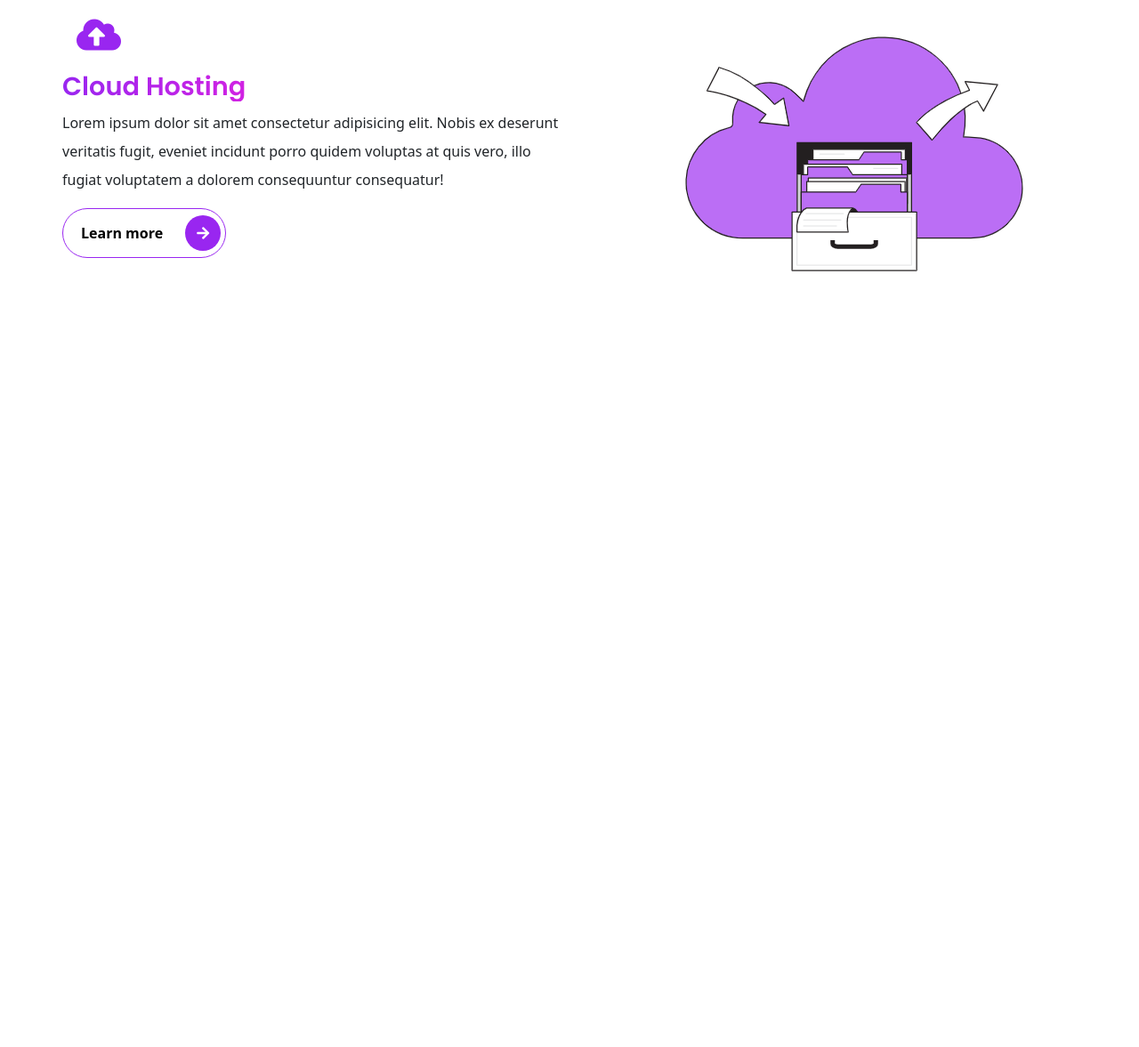
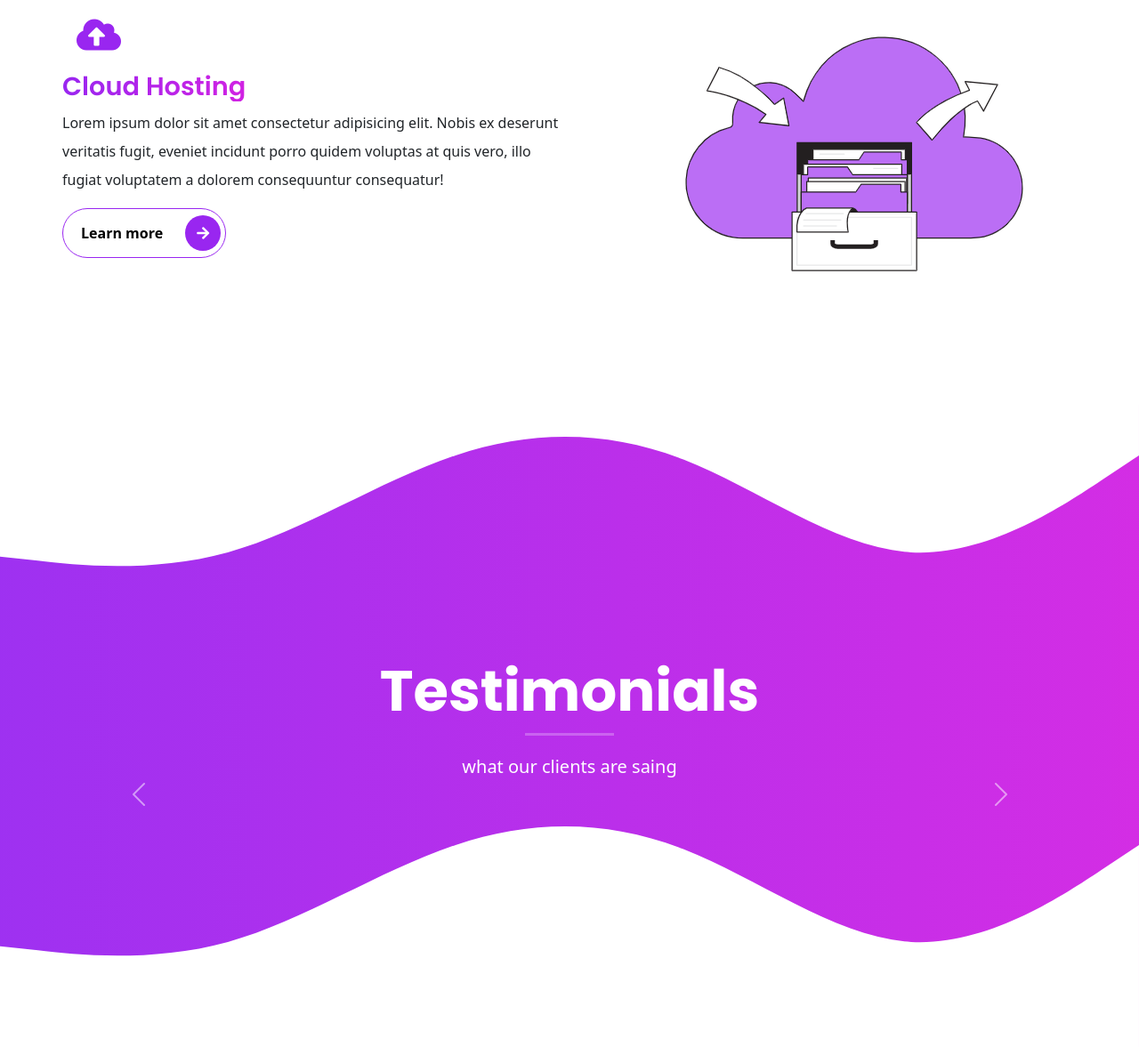
Before and after one commit to Vovan1608/my-pink-site, a website: page index.html in a window 1280 px wide. Shown: the part 2716-3893 px from the top of the page at 89% size. Before the commit the page ends 3171 px from the top, so only its background shows below. Drawn offline with Linux system fonts and the light colour scheme.

Commit message:
added carousel

```diff
--- a/index.html
+++ b/index.html
@@ -236,6 +236,43 @@
 			</div>
 		</div>
 	</section>
+	<!-- testimonials section -->
+	<section id="testimonials" class="testimonials">
+		<svg xmlns="http://www.w3.org/2000/svg" viewBox="0 0 1440 320"><path fill="#fff" fill-opacity="1" d="M0,192L48,197.3C96,203,192,213,288,186.7C384,160,480,96,576,64C672,32,768,32,864,69.3C960,107,1056,181,1152,186.7C1248,192,1344,128,1392,96L1440,64L1440,0L1392,0C1344,0,1248,0,1152,0C1056,0,960,0,864,0C768,0,672,0,576,0C480,0,384,0,288,0C192,0,96,0,48,0L0,0Z"></path></svg>
+		<div class="container">
+			<div class="row text-center text-white">
+				<h1 class="display-3 fw-bold">
+					Testimonials
+				</h1>
+				<hr class="mx-auto" style="width: 100px; height: 3px;">
+				<p class="lead pt-1">
+					what our clients are saing
+				</p>
+			</div>
+			<!-- carousel content -->
+			<div class="row align-items-center">
+				<div id="carouselExampleCaptions" class="carousel slide" data-bs-ride="carousel">
+					<div class="carousel-inner">
+						<div class="carousel-item active">
+
+						</div>
+					</div>
+					<button class="carousel-control-prev" type="button" data-bs-target="#carouselExampleCaptions" data-bs-slide="prev">
+						<span class="carousel-control-prev-icon" aria-hidden="true"></span>
+						<span class="visually-hidden">Previous</span>
+					</button>
+					<button class="carousel-control-next" type="button" data-bs-target="#carouselExampleCaptions" data-bs-slide="next">
+						<span class="carousel-control-next-icon" aria-hidden="true"></span>
+						<span class="visually-hidden">Next</span>
+					</button>
+				</div>
+			</div>
+		</div>
+		<svg xmlns="http://www.w3.org/2000/svg" viewBox="0 0 1440 320"><path fill="#fff" fill-opacity="1" d="M0,192L48,197.3C96,203,192,213,288,186.7C384,160,480,96,576,64C672,32,768,32,864,69.3C960,107,1056,181,1152,186.7C1248,192,1344,128,1392,96L1440,64L1440,320L1392,320C1344,320,1248,320,1152,320C1056,320,960,320,864,320C768,320,672,320,576,320C480,320,384,320,288,320C192,320,96,320,48,320L0,320Z"></path></svg>
+	</section>
+
+
+
 
 	<!-- scripts -->
 	<script src="./assets/vendors/js/glightbox.min.js"></script>
--- a/scss/sections/_testimonias.scss
+++ b/scss/sections/_testimonias.scss
@@ -0,0 +1,8 @@
+@use "../custom" as *;
+@use "../components/mixins" as *;
+
+.testimonials {
+  position: relative;
+  padding: 0;
+  @include gradient;
+}
```
Also changed, not shown: assets/css/style.css, 1 other file.
